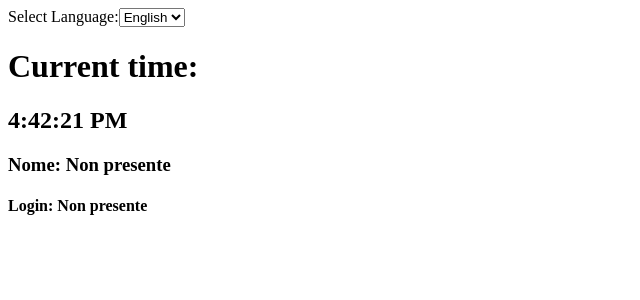
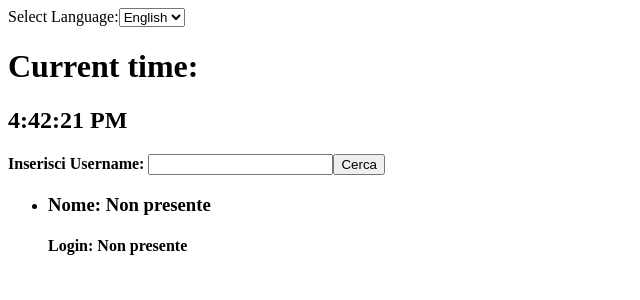
Before and after one commit to Eno-Mario/react, a React (Vite) app: page / in a window 1280 px wide. Shown: the top 300 px of the page, without its empty margins (0-640 px from the left). Built offline with nearby package versions, Linux system fonts and the light colour scheme; no server answers.

Commit message:
soluzione

```diff
--- a/src/App.jsx
+++ b/src/App.jsx
@@ -15,6 +15,7 @@ import Colors from "./Colors";
 import TodoList from "./TodoList";
 import Container from "./Container";
 import GithubUser from "./GithubUser";
+import GithubUsers from "./GithubUsers";
 
 export const LanguageContext = React.createContext();
 
@@ -39,7 +40,8 @@ function App() {
         </div>
         <Clock/>
       </LanguageContext.Provider>
-      <GithubUser username={'Eno-Mario'}/>
+
+      <GithubUsers/>
     </div>
   );
 }
--- /dev/null
+++ b/src/GithubUsers.jsx
@@ -0,0 +1,29 @@
+import React, { useRef, useState } from 'react'
+import GithubUser from './GithubUser';
+
+export default function GithubUsers() {
+    const [listEl, setListEl] = useState(["Eno-Mario"])
+
+    function handleSubmit (event) {
+        try {
+            event.preventDefault();
+            const formData = new FormData(event.target);
+            if (!(listEl.includes(formData.get("username")))) setListEl([...listEl, formData.get("username")])
+        } catch(err) {
+            console.log(err)
+        }
+    }
+
+  return (
+    <>
+        <form onSubmit={handleSubmit}>
+            <label htmlFor="username"><strong>Inserisci Username: </strong></label>
+            <input type="text" name="username" />
+            <button>Cerca</button>
+        </form>
+        <ul>
+            {listEl.map((el, index) => <li key={index}><GithubUser username={el}/></li>)}
+        </ul>
+    </>
+  )
+}
```
